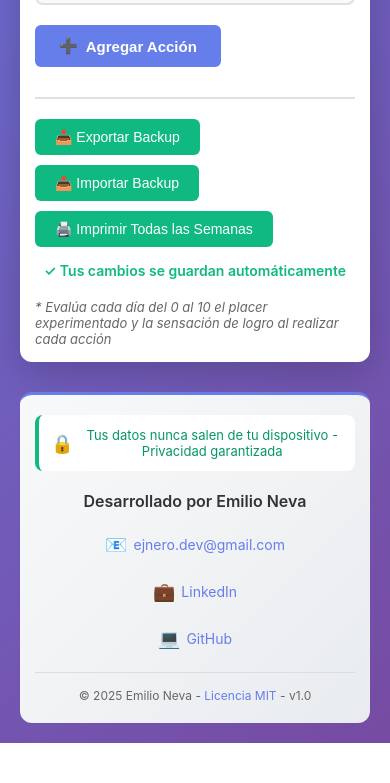
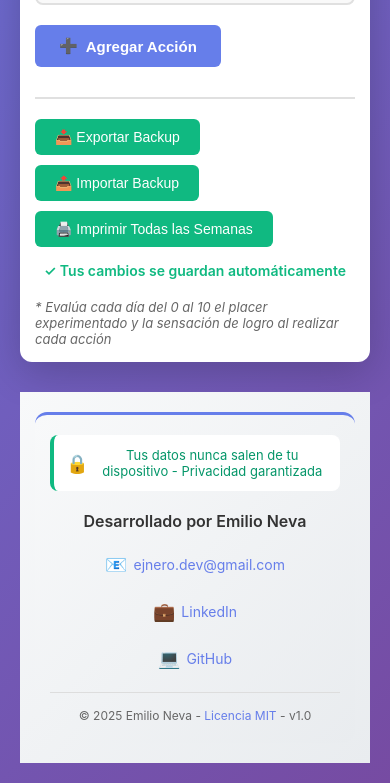
Before and after one commit to ejnero-dev/behavioral-activation, a plain HTML site: page index.html in a window 390 px wide. Shown: the part 848-1631 px from the top of the page. Before the commit the page ends 1591 px from the top, so only its background shows below. Drawn offline with Linux system fonts and the light colour scheme.

Commit message:
Fix: arreglado ancho del footer

```diff
--- a/index.html
+++ b/index.html
@@ -433,10 +433,17 @@
 
         .app-footer {
             margin-top: 40px;
+            background: linear-gradient(135deg, #f8f9fa 0%, #e9ecef 100%);
             padding: 30px 20px;
+        }
+
+        .app-footer-content {
+            max-width: 1200px;
+            margin: 0 auto;
             background: linear-gradient(135deg, #f8f9fa 0%, #e9ecef 100%);
             border-radius: 12px;
             border-top: 3px solid #667eea;
+            padding: 30px;
             text-align: center;
         }
 
@@ -525,6 +532,10 @@
 
             .app-footer {
                 margin-top: 30px;
+                padding: 20px 15px;
+            }
+
+            .app-footer-content {
                 padding: 20px 15px;
             }
 
@@ -641,6 +652,7 @@
 
     <!-- Footer Profesional -->
     <footer class="app-footer">
+        <div class="app-footer-content">
             <div class="privacy-notice">
                 <span class="lock-icon">🔒</span>
                 <span>Tus datos nunca salen de tu dispositivo - Privacidad garantizada</span>
@@ -666,6 +678,7 @@
 
             <div class="footer-meta">
                 © 2025 Emilio Neva - <a href="https://github.com/ejnero-dev/behavioral-activation/blob/main/LICENSE" target="_blank" rel="noopener noreferrer">Licencia MIT</a> - v1.0
+            </div>
         </div>
     </footer>
 
--- a/service-worker.js
+++ b/service-worker.js
@@ -1,4 +1,4 @@
-const CACHE_NAME = 'activacion-conductual-v6';
+const CACHE_NAME = 'activacion-conductual-v7';
 const urlsToCache = [
   '/behavioral-activation/',
   '/behavioral-activation/index.html',
```
Lines whose indentation alone changed are shown as unchanged.
